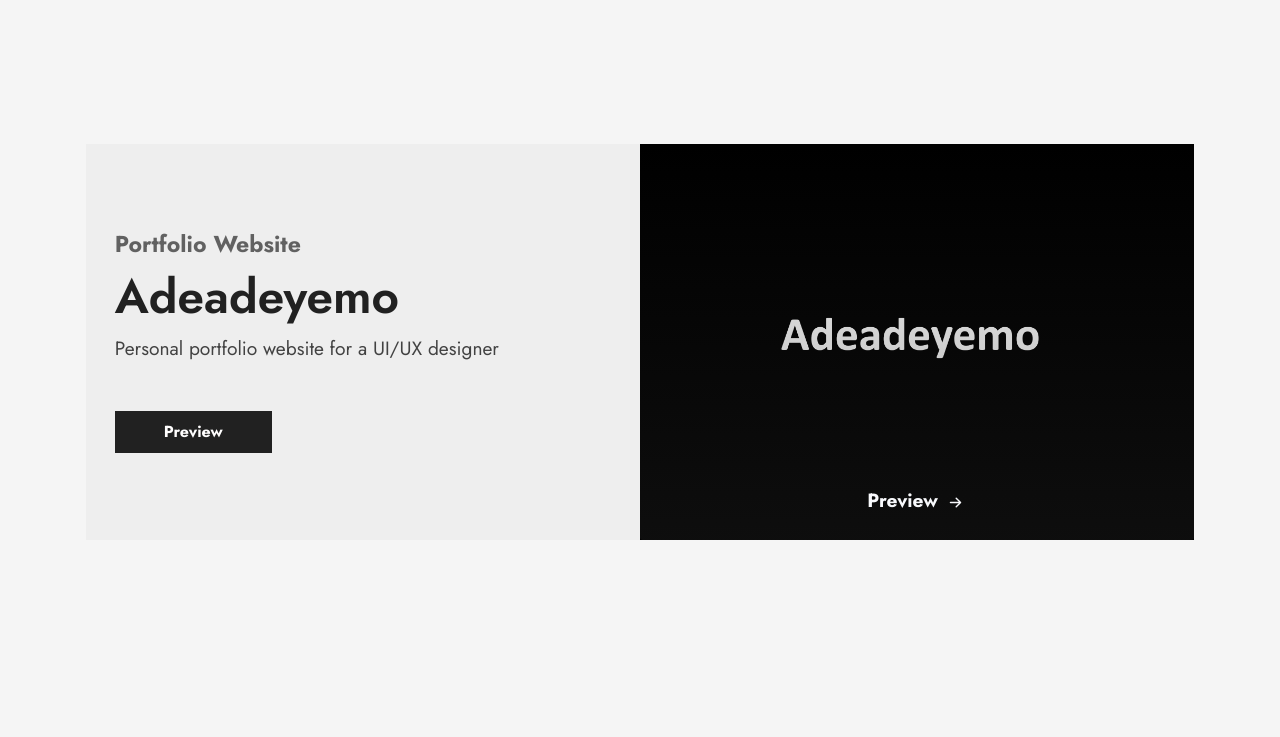
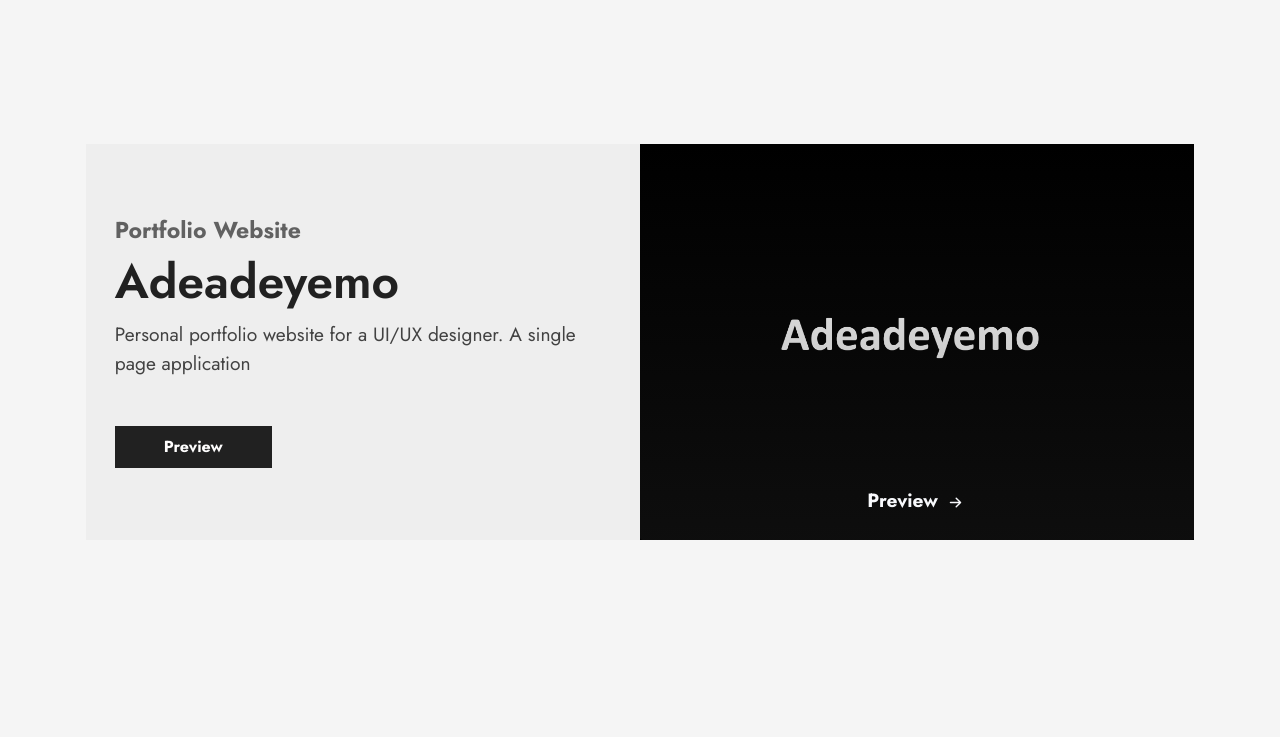
Before and after one commit to maceteligolden/myportfolio, a plain HTML site: page index.html in a window 1280 px wide. Shown: the part 1283-2020 px from the top of the page. Drawn offline with nearby package versions, Linux system fonts and the light colour scheme.

Commit message:
updating adeadeyemo description

```diff
--- a/index.html
+++ b/index.html
@@ -153,7 +153,7 @@ I build responsive and optimized web applications. Meeting the needs of my clien
                 <div class="bg-300 p-4 h-100 d-flex flex-column justify-content-center">
                   <h4 class="text-800">Portfolio Website</h4>
                   <h1 class="fw-semi-bold lh-sm fs-4 fs-lg-5 fs-xl-6">Adeadeyemo</h1>
-                  <p class="mb-5 fs-1">Personal portfolio website for a UI/UX designer</p>
+                  <p class="mb-5 fs-1">Personal portfolio website for a UI/UX designer. A single page application</p>
                   <div class="d-grid gap-2 d-md-block">
                     <a class="btn btn-lg btn-dark" href="http://www.adeadeyemo.com/" role="button">Preview</a>
                     <!--
```
